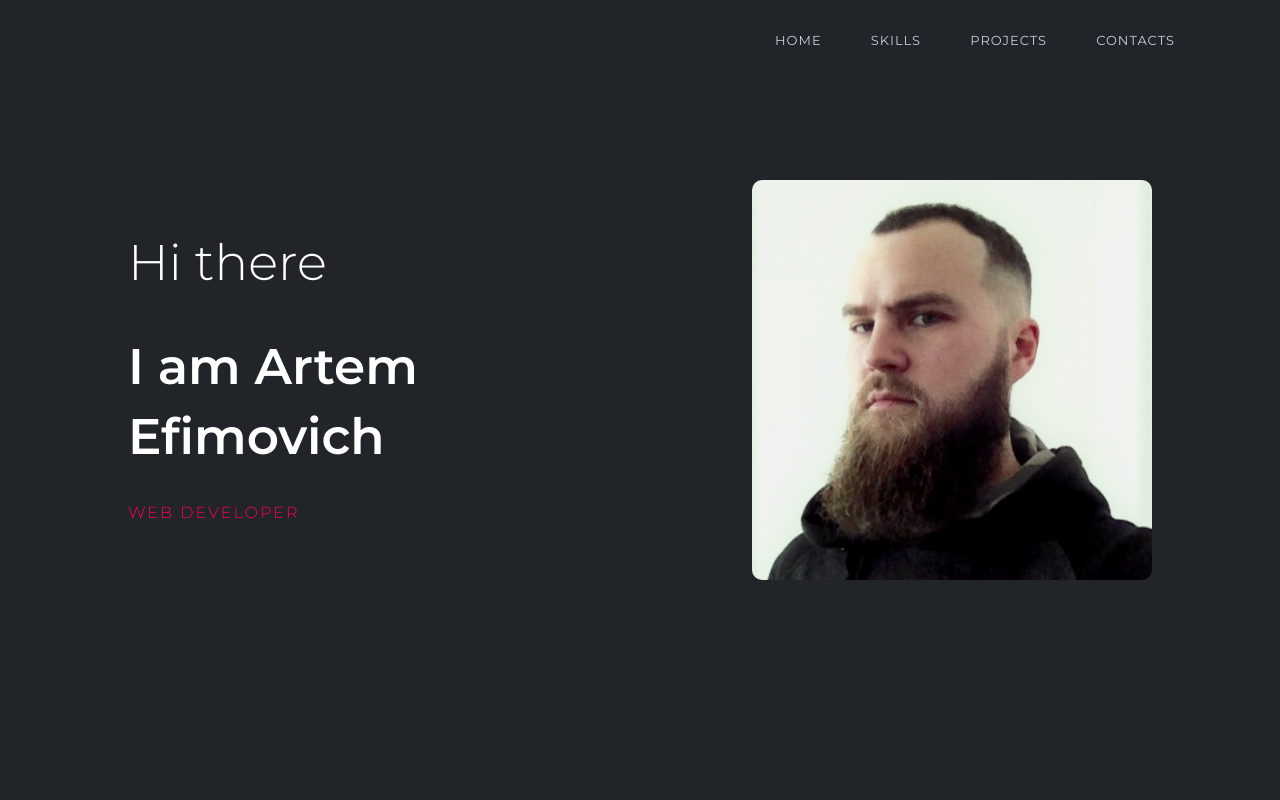
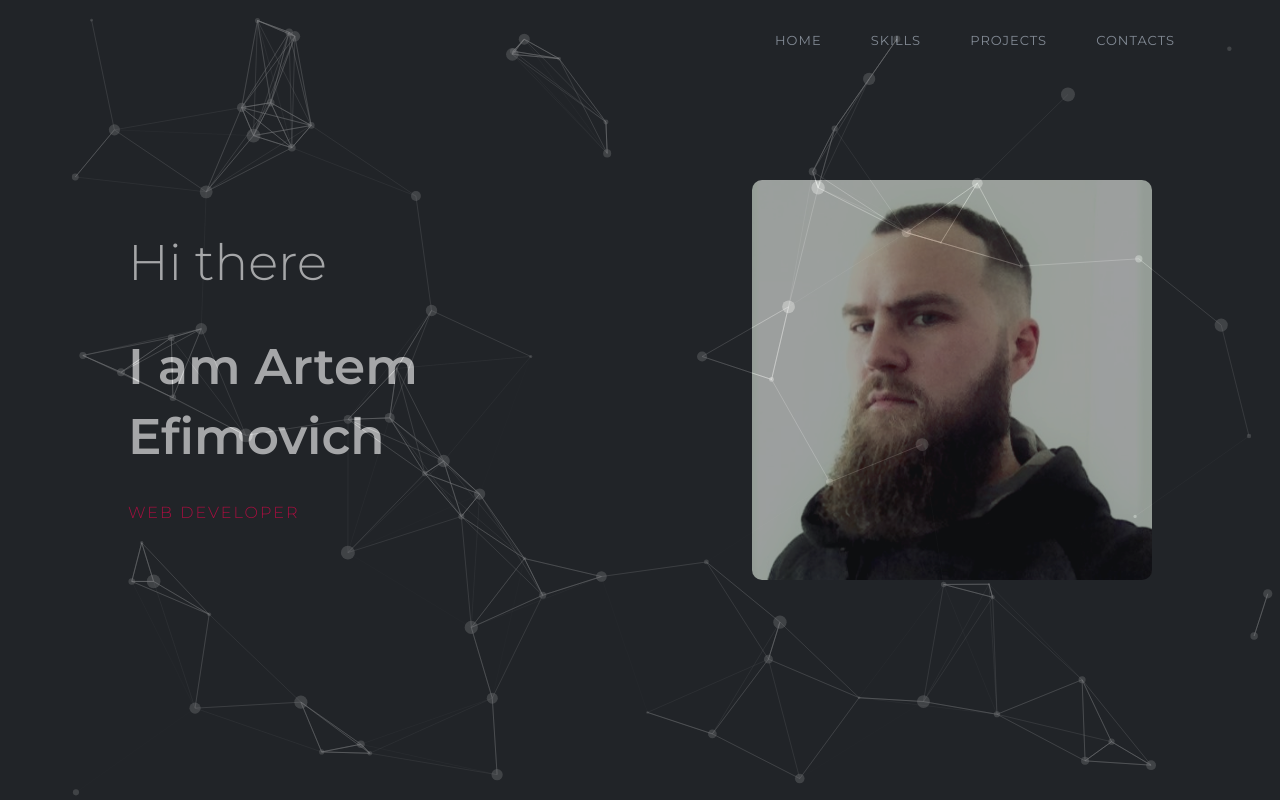
Before and after one commit to ArtemEfimovich/portfolio, a React (Create React App) app: page / in a window 1280 px wide. Shown: the top 800 px of the page. Built offline with nearby package versions, Linux system fonts and the light colour scheme.

Commit message:
add particles in main

```diff
--- a/package.json
+++ b/package.json
@@ -17,6 +17,7 @@
     "react-router-dom": "^6.2.1",
     "react-scripts": "4.0.3",
     "react-scroll": "^1.8.4",
+    "react-tsparticles": "^1.38.0",
     "web-vitals": "^1.0.1"
   },
   "scripts": {
--- a/src/common/styles/Container.module.css
+++ b/src/common/styles/Container.module.css
@@ -6,6 +6,7 @@
     align-items: center;
     justify-content: space-between;
     flex-wrap: wrap;
+    z-index: 100;
 }
 
 .button{
--- a/src/index.css
+++ b/src/index.css
@@ -1,13 +1,27 @@
 body {
-  margin: 0;
-  font-family: -apple-system, BlinkMacSystemFont, 'Segoe UI', 'Roboto', 'Oxygen',
+    margin: 0;
+    font-family: -apple-system, BlinkMacSystemFont, 'Segoe UI', 'Roboto', 'Oxygen',
     'Ubuntu', 'Cantarell', 'Fira Sans', 'Droid Sans', 'Helvetica Neue',
     sans-serif;
-  -webkit-font-smoothing: antialiased;
-  -moz-osx-font-smoothing: grayscale;
+    -webkit-font-smoothing: antialiased;
+    -moz-osx-font-smoothing: grayscale;
+}
+
+body::-webkit-scrollbar {
+    width: 6px;
+    height: 100px;
+}
+
+body::-webkit-scrollbar-track {
+    background: #212428;
+}
+
+body::-webkit-scrollbar-thumb {
+    border-radius: 20px;
+    border: 1px solid #ff014f;
 }
 
 code {
-  font-family: source-code-pro, Menlo, Monaco, Consolas, 'Courier New',
+    font-family: source-code-pro, Menlo, Monaco, Consolas, 'Courier New',
     monospace;
 }
--- a/src/main/Main.jsx
+++ b/src/main/Main.jsx
@@ -2,11 +2,95 @@ import React from 'react';
 import s from './Main.module.css'
 import style from '../common/styles/Container.module.css'
 import avatar from '../common/assets/photo.png'
+import Particles from "react-tsparticles";
+
+
+const particlesOptions = {
+    background: {
+        color: {
+            value: "#212428",
+        },
+    },
+    fpsLimit: 60,
+    fullScreen: { enable: false },
+    interactivity: {
+        events: {
+            onClick: {
+                enable: true,
+                mode: "push",
+            },
+            onHover: {
+                enable: true,
+                mode: "repulse",
+            },
+            resize: true,
+        },
+        modes: {
+            bubble: {
+                distance: 150,
+                duration: 2,
+                opacity: 0.3,
+                size: 40,
+            },
+            push: {
+                quantity: 4,
+            },
+            repulse: {
+                distance: 200,
+                duration: 0.4,
+            },
+        },
+    },
+    particles: {
+        color: {
+            value: "#ffffff",
+        },
+        links: {
+            color: "#ffffff",
+            distance: 150,
+            enable: true,
+            opacity: 0.3,
+            width: 1,
+        },
+        collisions: {
+            enable: true,
+        },
+        move: {
+            direction: "none",
+            enable: true,
+            outMode: "bounce",
+            random: false,
+            speed: 2,
+            straight: false,
+        },
+        number: {
+            density: {
+                enable: true,
+                area: 800,
+            },
+            value: 70,
+        },
+        opacity: {
+            value: 0.2,
+        },
+        shape: {
+            type: "circle",
+        },
+        size: {
+            random: true,
+            value: 7,
+        },
+    },
+    detectRetina: true,
+}
 
 
 const Main = () => {
     return (
         <div className={s.mainContainer} id={'main'}>
+            <div className={s.particlesContainer}>
+                <Particles  className={s.particles} options={particlesOptions}/>
+            </div>
             <div className={style.container}>
                 <div className={s.preview}>
                     <span className={s.name}>Hi there</span>
@@ -17,7 +101,6 @@ const Main = () => {
                     <img src={avatar} alt="avatar"/>
                 </div>
             </div>
-
         </div>
     );
 };
--- a/src/main/Main.module.css
+++ b/src/main/Main.module.css
@@ -1,5 +1,5 @@
 .mainContainer {
-    min-height: 100vh;
+    min-height: 85vh;
     background-color: #212428;
     padding-top: 100px;
 }
@@ -34,7 +34,6 @@
     letter-spacing: 2px;
     display: block;
     line-height: 14px;
-
 }
 
 
@@ -47,6 +46,18 @@
 }
 
 
+.particles{
+    position: absolute;
+    z-index: 0;
+    top: 0;
+    left: 0;
+    bottom: 0;
+    right: 0;
+    opacity: 0.4;
+}
+
+
+
 @media screen and (max-width: 650px) {
     .container {
         justify-content: center;
--- a/src/nav/Navigation.jsx
+++ b/src/nav/Navigation.jsx
@@ -9,19 +9,19 @@ const Navigation = () => {
         <div className={s.nav}>
             <Link spy={true}
                   smooth={true}
-                  offset={-70}
+                  offset={-90}
                   duration={500}
                   to="main"
                   style={{cursor: "pointer"}}>Home</Link>
             <Link spy={true}
                   smooth={true}
-                  offset={-70}
+                  offset={-30}
                   duration={500}
                   to="skills"
                   style={{cursor: "pointer"}}>Skills</Link>
             <Link spy={true}
                   smooth={true}
-                  offset={-70}
+                  offset={10}
                   duration={500}
                   to="projects"
                   style={{cursor:"pointer"}}>Projects</Link>
```
Also changed, not shown: 1 other file (tests, documents, lock files or other folders).
